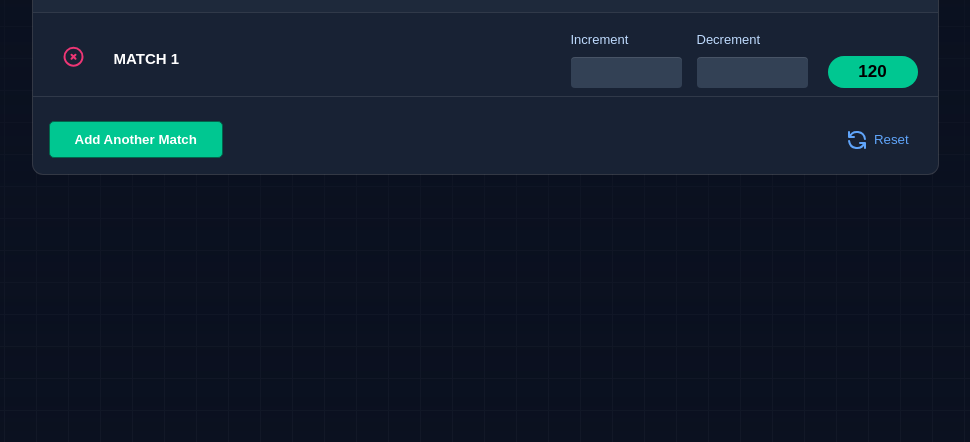
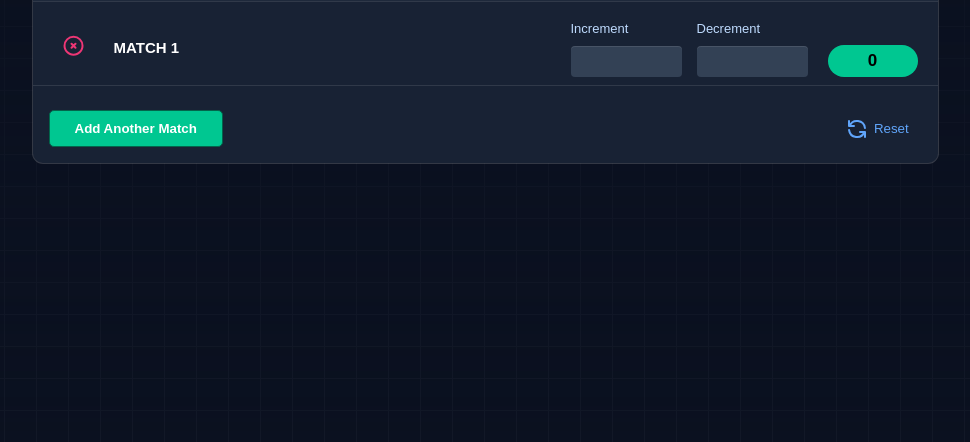
Before and after one commit to SakibUddinDu/Score_Board, a plain HTML site: page index.html in a window 1280 px wide. Shown: the part 358-800 px from the top of the page, without its empty margins (155-1125 px from the left). Drawn offline with nearby package versions, Linux system fonts and the light colour scheme.

Commit message:
addMatch done

```diff
--- a/index.html
+++ b/index.html
@@ -26,27 +26,6 @@
       <!-- matches  -->
       <div class="all-matches container">
         <!-- Each form tag is Each row, This will render multiple times on Clicking 'Add Another Match' -->
-        <div class="match">
-          <div class="wrapper">
-            <button class="lws-delete">
-              <img src="./image/delete.svg" alt="" />
-            </button>
-            <h3 class="lws-matchName">Match 1</h3>
-          </div>
-          <div class="inc-dec">
-            <form class="incrementForm">
-              <h4>Increment</h4>
-              <input type="number" name="increment" class="lws-increment" />
-            </form>
-            <form class="decrementForm">
-              <h4>Decrement</h4>
-              <input type="number" name="decrement" class="lws-decrement" />
-            </form>
-          </div>
-          <div class="numbers">
-            <h2 class="lws-singleResult">120</h2>
-          </div>
-        </div>
       </div>
       <!-- for adding another matches -->
       <div class="add_match">
--- a/script.js
+++ b/script.js
@@ -4,7 +4,7 @@ const decrementEl = document.querySelector('.lws-decrement')
 const singleResult = document.querySelector('.lws-singleResult')
 const addMatchBtn = document.querySelector('.lws-addMatch')
 const reset= document.getElementById('reset')
-const container=document.querySelector('.container')
+const allMatchesContainer=document.querySelector('.all-matches')
 
 // action identifiers
 const INCREMENT = "increment";
@@ -51,7 +51,7 @@ const resetMatches = () =>{
 
 // initial state
 const initialState = [{
-    id:0,
+    id: 1,
     value: 0,
     incrementBy:1,//input theke
     decrementBy:1,
@@ -109,7 +109,7 @@ const render = () => {
          <button class="lws-delete">
            <img src="./image/delete.svg" alt="" />
          </button>
-         <h3 class="lws-matchName">Match 1</h3>
+         <h3 class="lws-matchName">Match ${match.id}</h3>
        </div>
        <div class="inc-dec">
          <form class="incrementForm">
@@ -122,12 +122,12 @@ const render = () => {
          </form>
        </div>
        <div class="numbers">
-         <h2 class="lws-singleResult">120</h2>
+         <h2 class="lws-singleResult">${match.value}</h2>
        </div>
      </div>`
     })
     console.log(state);
-    container.innerHTML = matchesMarkup;
+    allMatchesContainer.innerHTML = matchesMarkup;
 };
 
 // update UI initially
@@ -136,8 +136,8 @@ render();
 store.subscribe(render);
 // addMatch btnHandler
 addMatchBtn.addEventListener("click", ()=>{
-    const incrementValue=document.querySelector('.lws-increment').value;
-    const decrementValue=document.querySelector('.lws-decrement').value;
+    const incrementValue=document.querySelector('.lws-increment');
+    const decrementValue=document.querySelector('.lws-decrement');
     store.dispatch(addMatch(incrementValue,decrementValue))
 })
 
```
